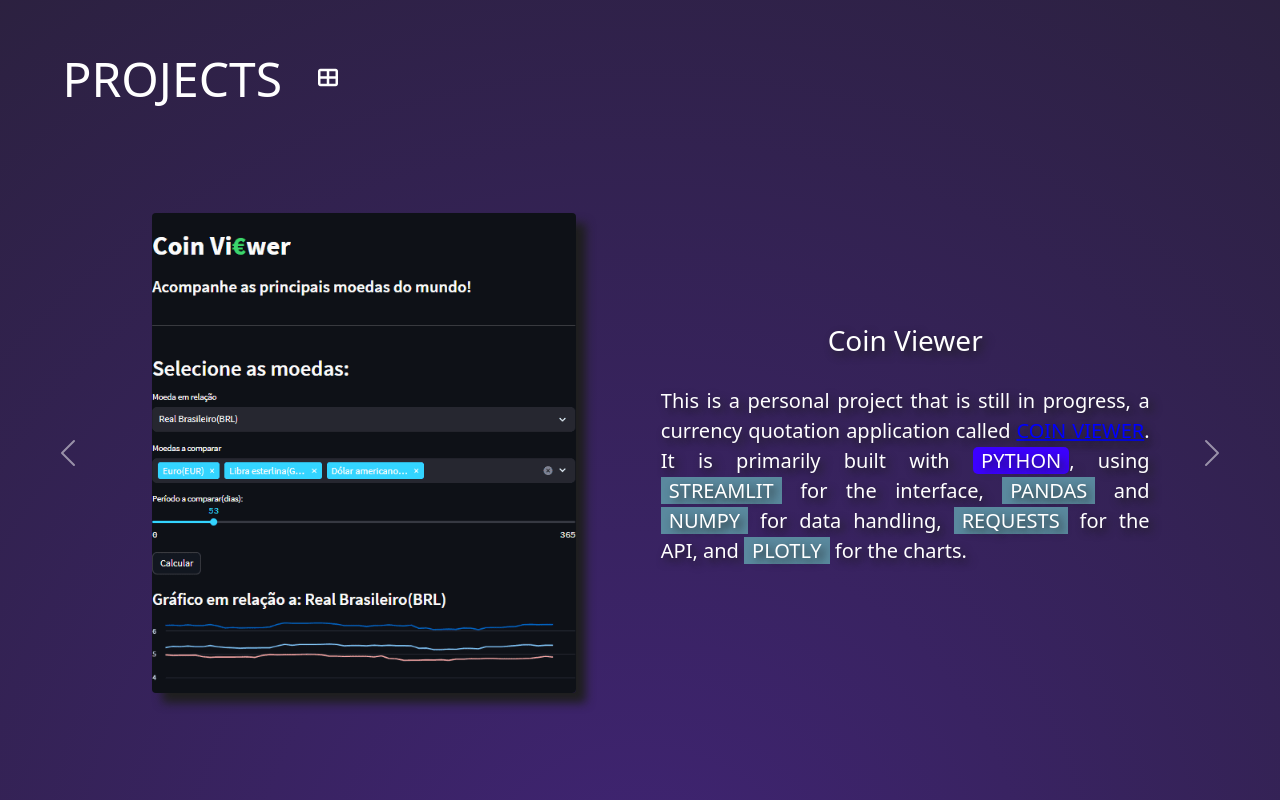
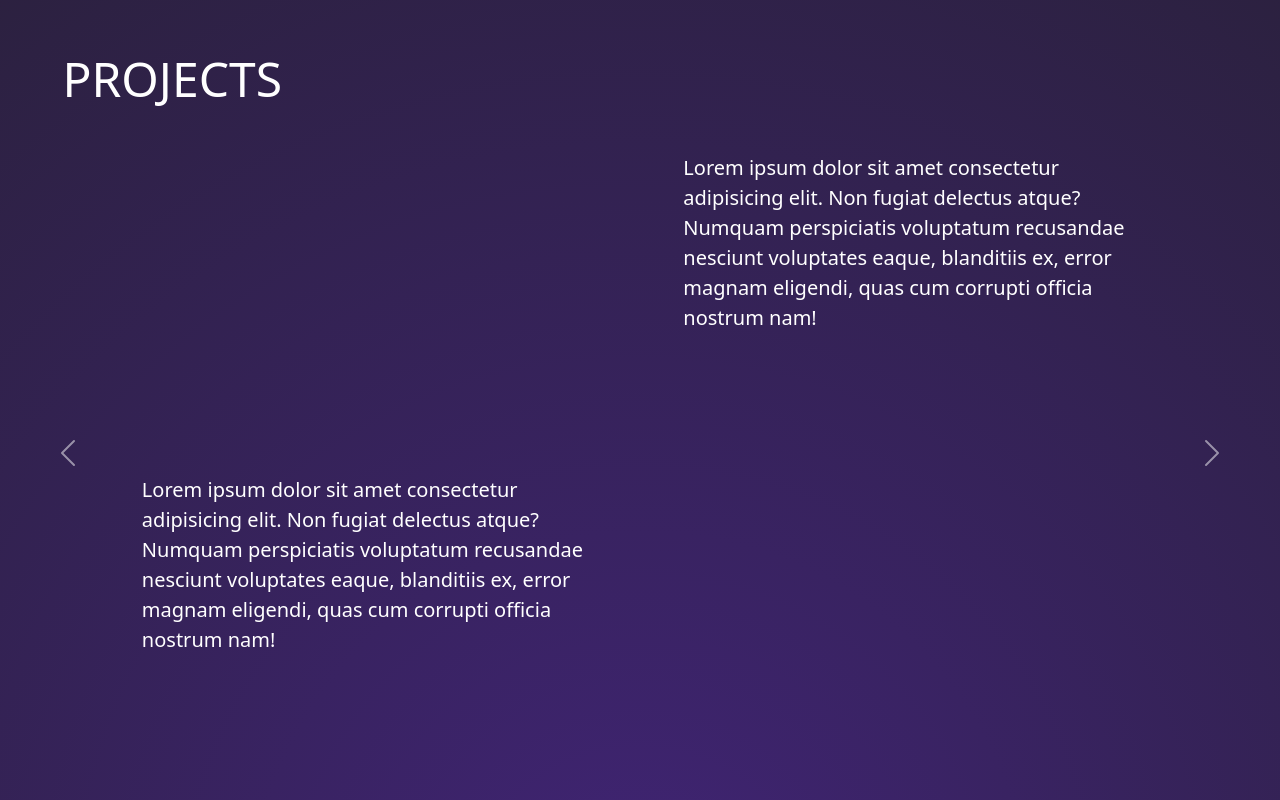
Before and after one commit to Dnaka27/Portfolio_v5, a React (Vite) app: page / in a window 1280 px wide. Shown: the part 800-1600 px from the top of the page. Built offline with nearby package versions, Linux system fonts and the light colour scheme; the HTML template or start-up script is replaced by a standard one.

Commit message:
Projects new layout

```diff
--- a/src/components/Projects.css
+++ b/src/components/Projects.css
@@ -2,52 +2,44 @@
   height: 100vh;
   box-sizing: border-box;
 }
-.projects-grid {
+.carousel {
+  display: flex;
+  flex-direction: column;
+  justify-content: space-between;
+  align-items: center;
+  height: 100%;
+}
+.carousel-inner {
+  height: 100%;
+}
+
+.carousel-item {
+  height: 100%;
+}
+
+.carousel-schema-primary{
   display: flex;
   flex-direction: row;
   align-items: center;
+  height: 50%;
+  padding: 0 5%;
 }
-.projects-grid span {
-  padding: 1%;
-  cursor: pointer;
+
+.carousel-image,
+.carousel-desc {
+  width: 50%;
+  height: 100%;
+  padding: 2% 4%;
 }
-.carousel {
-  display: flex;
-  justify-content: center;
-  align-items: center;
-  height: 100%;
+
+.carousel-image {
+
 }
-.carouselProjects {
-  display: flex;
-  justify-content: center;
-  align-items: center;
-  color: white;
-  height: 75vh;
-  width: 100%;
-  padding: 0 5%;
-  margin: auto;
+
+.carousel-desc {
+
 }
-.carouselImageCol,
-.carouselDescriptionCol {
-  display: flex;
-  justify-content: center;
-  align-items: center;
-  height: 100%;
-  width: 100%;
-}
-.carouselDescriptionCol {
-  flex-direction: column;
-  padding: 2%;
-}
-.carouselProjectImage {
-  width: 80%;
-  height: 80%;
-  border-radius: 0.25rem;
-  box-shadow: 10px 10px 10px #1f1f1f;
-}
-.carouselProjectImage:hover {
-  opacity: 0.5;
-}
+
 .projectImage1 {
   background: url(images/Tindog.png) center / cover;
 }
--- a/src/components/Projects.jsx
+++ b/src/components/Projects.jsx
@@ -3,13 +3,36 @@ import './Projects.css'
 const Projects = () => {
   return (
     <section id='projects' class='sectionMain'>
-      <div className="projects-grid">
-        <h2 className='titleSection'>PROJECTS</h2>
-        <span title='Overview'><i class="fa-solid fa-table-cells-large"></i></span>
-      </div>
+      <h2 className='titleSection'>PROJECTS</h2>
       <div id='carousel' class='carousel slide'>
         <div class='carousel-inner'>
-          <div class='carousel-item'>
+          <div className='carousel-item active'>
+            <div className='carousel-schema-primary'>
+              <div className='carousel-image'>
+                <a href=''></a>
+              </div>
+              <div className='carousel-desc'>
+
+                Lorem ipsum dolor sit amet consectetur adipisicing elit. Non
+                fugiat delectus atque? Numquam perspiciatis voluptatum
+                recusandae nesciunt voluptates eaque, blanditiis ex, error
+                magnam eligendi, quas cum corrupti officia nostrum nam!
+              </div>
+            </div>
+            <div className='carousel-schema-primary'>
+              <div className='carousel-desc'>
+                Lorem ipsum dolor sit amet consectetur adipisicing elit. Non
+                fugiat delectus atque? Numquam perspiciatis voluptatum
+                recusandae nesciunt voluptates eaque, blanditiis ex, error
+                magnam eligendi, quas cum corrupti officia nostrum nam!
+              </div>
+              <div className='carousel-image'>
+                <a href=''></a>
+              </div>
+            </div>
+          </div>
+          <div className='carousel-item'></div>
+          {/* <div class='carousel-item'>
             <div class='carouselProjects'>
               <div class='carouselImageCol'>
                 <a
@@ -73,7 +96,6 @@ const Projects = () => {
           <div class='carousel-item active'>
             <div class='carouselProjects'>
               <div class='carouselImageCol'>
-                {/* Adicionar domínio */}
                 <a
                   class='carouselProjectImage projectImage3'
                   href='https://coinviewer-diogooike.streamlit.app/'
@@ -133,8 +155,8 @@ const Projects = () => {
               </div>
             </div>
           </div>
-          <div class='carousel-item'>
-            <div class='carouselProjects'>
+          <div class='carousel-item'> */}
+          {/* <div class='carouselProjects'>
               <div class='carouselImageCol'>
                 <a
                   class='carouselProjectImage projectImage5'
@@ -161,8 +183,7 @@ const Projects = () => {
                   the <span class='styleTool'>SHEETY</span> tool.
                 </p>
               </div>
-            </div>
-          </div>
+            </div> */}
         </div>
         <button
           class='carousel-control-prev'
```
